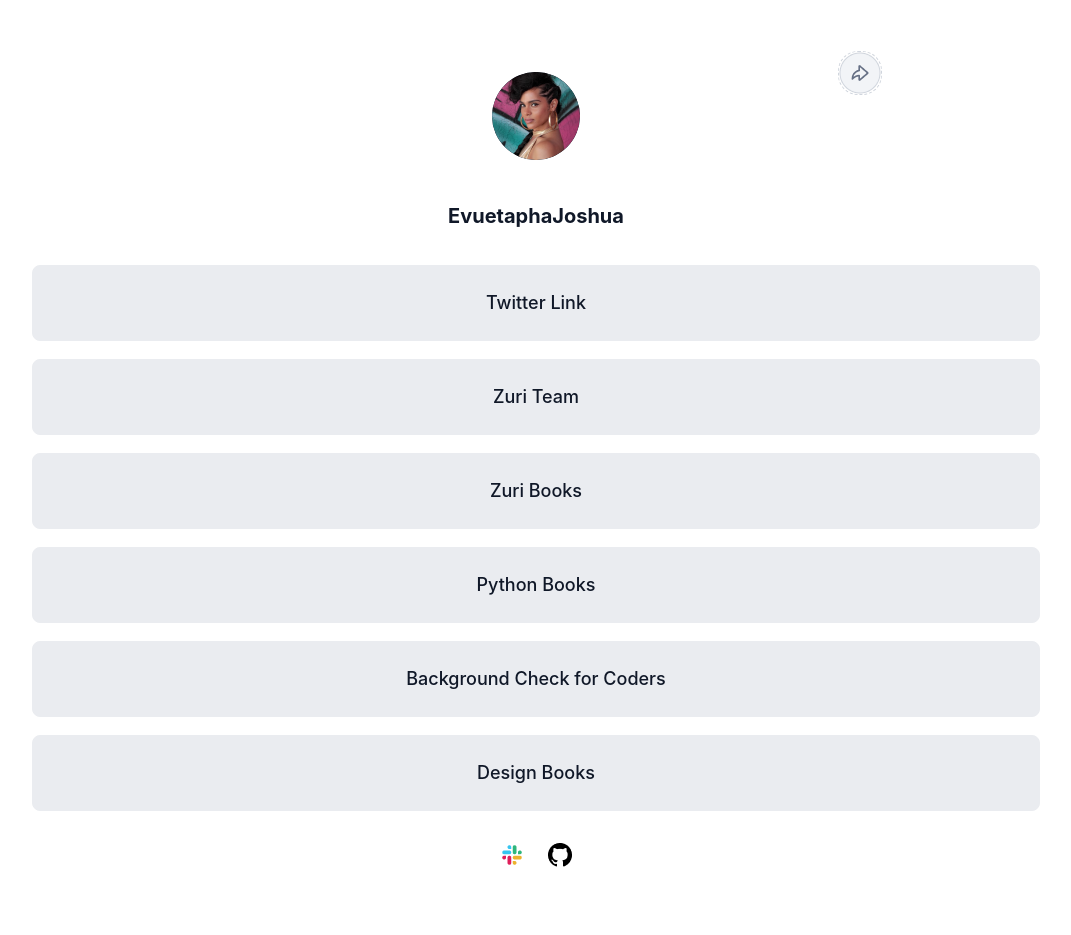
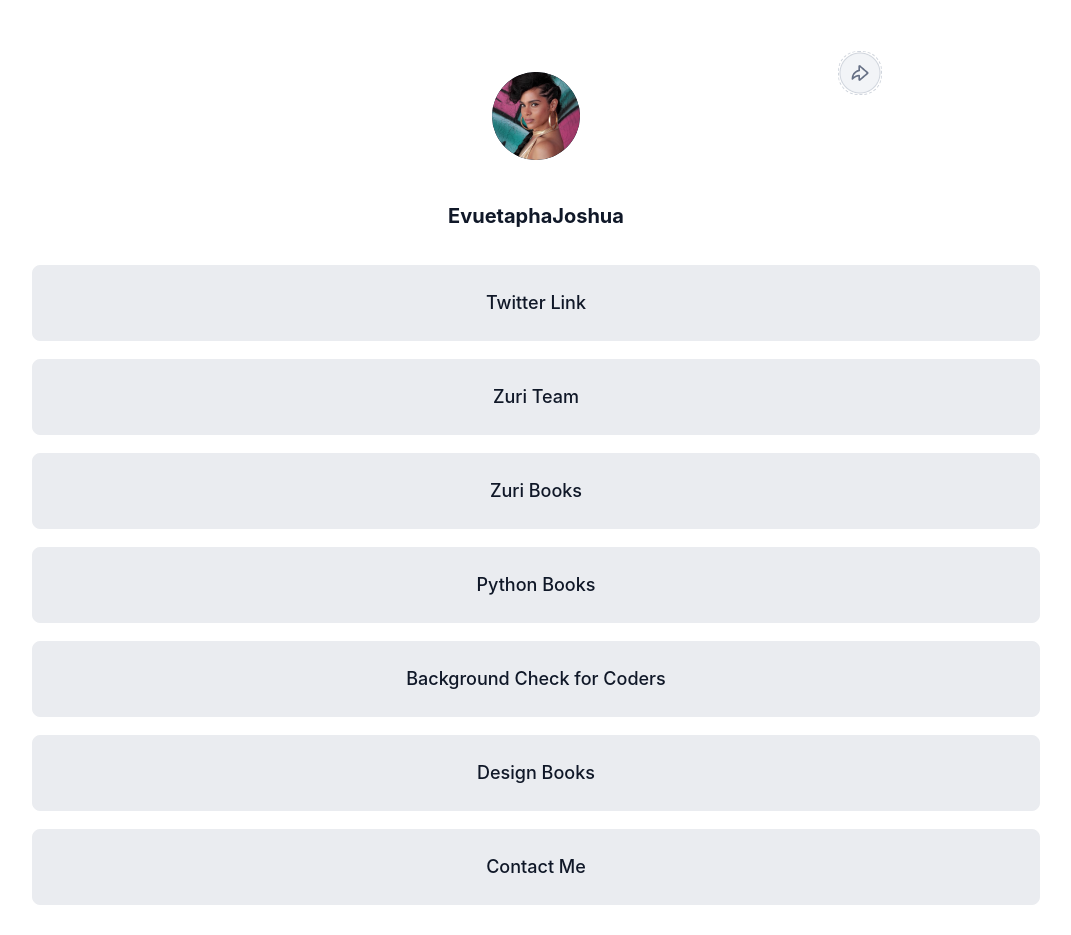
Before and after one commit to Joshuajee/hng-week-1, a React (Create React App) app: page / in a window 1280 px wide. Shown: the top 935 px of the page, without its empty margins (104-1175 px from the left). Built offline with nearby package versions, Linux system fonts and the light colour scheme.

Commit message:
feat: Added Contact link that leads to the contact page

```diff
--- a/src/App.jsx
+++ b/src/App.jsx
@@ -1,11 +1,16 @@
 import { createBrowserRouter, RouterProvider, Route } from "react-router-dom";
 import Footer from './components/Footer';
+import Contact from "./pages/Contact";
 import  Home  from "./pages/Home";
 
 const router = createBrowserRouter([
   {
     path: "/",
     element: <Home />,
+  },
+  {
+    path: "/contact",
+    element: <Contact />,
   },
 ]);
 
--- a/src/pages/Home.jsx
+++ b/src/pages/Home.jsx
@@ -1,4 +1,5 @@
 import { useState } from 'react';
+import { Link } from "react-router-dom";
 import ListItem from '../components/ListItem';
 import share_ from '../assets/share.png';
 import shareHover from '../assets/share-hover.png';
@@ -68,6 +69,8 @@
                 lists.map((list, index) => <ListItem key={index} name={list.name} link={list.link} id={list.id} />)
             }
 
+            <Link id={"contact"} className="list-item" to={"/contact"}> Contact Me </Link>
+
             <div className="socials-container">
 
                 <img alt={"slack"} src={slack} />
```
Also changed, not shown: src/pages/Contact.jsx (added, +9 -0 lines).
